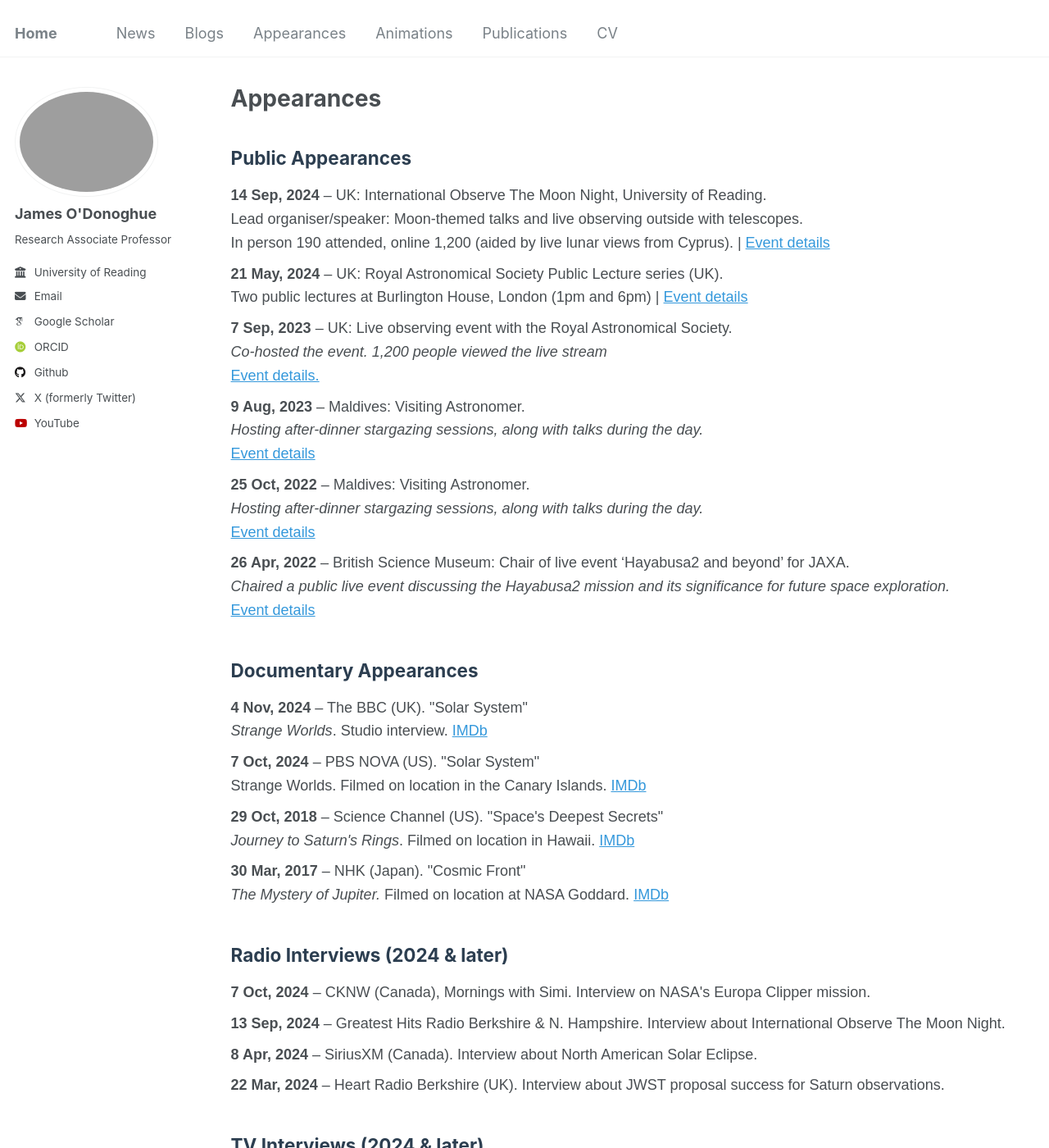
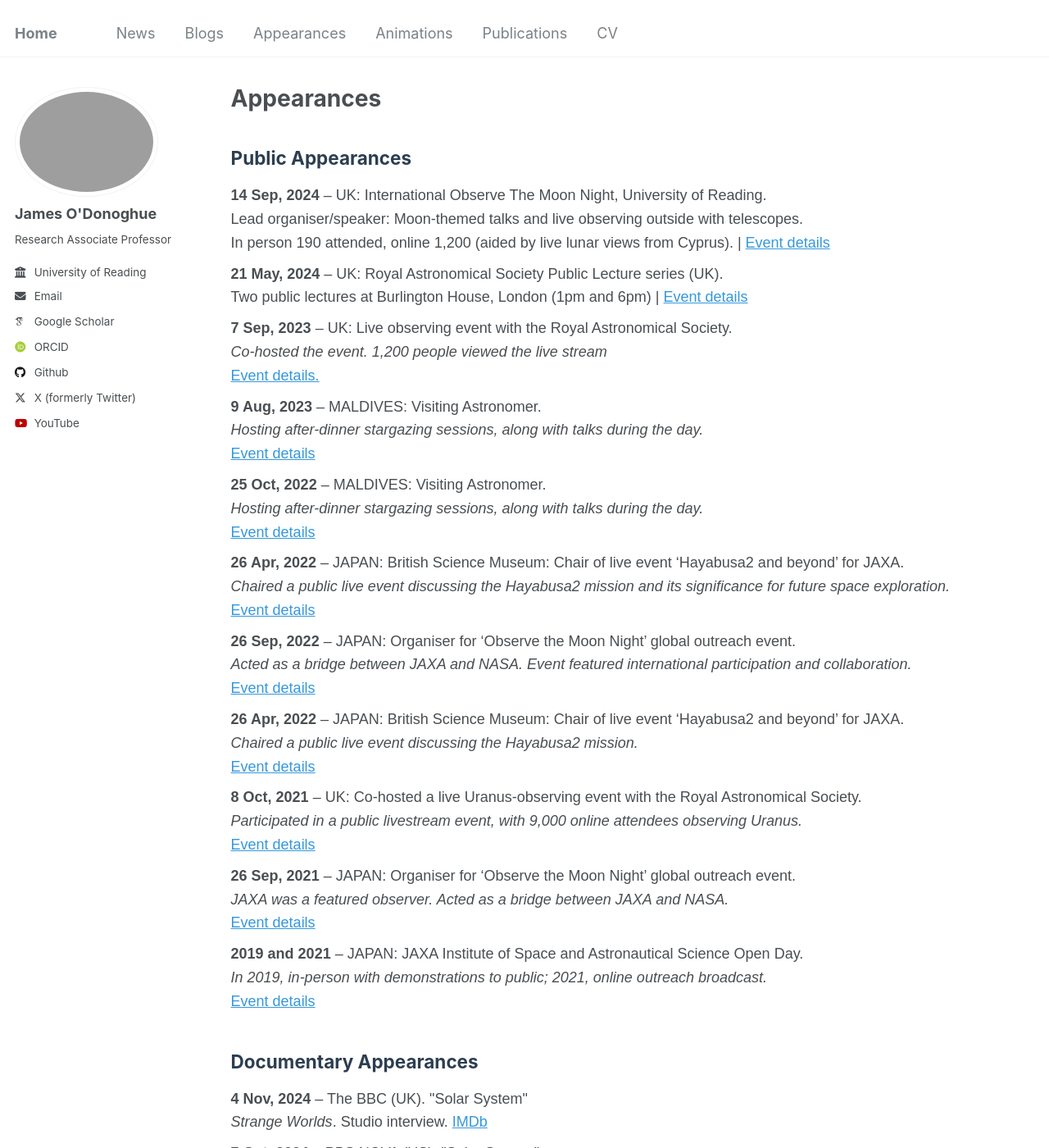
Before and after one commit to odonoghuespace/odonoghuespace.github.io, a Jekyll site: the page built from _pages/appearances.html, in a window 1280 px wide and 1400 px high. Shown: the whole window at 82% size. Built offline with Jekyll 4.4.1, drawn with Linux system fonts in a browser that asks for light colours; some web fonts are replaced.

Commit message:
Update appearances.html

```diff
--- a/_pages/appearances.html
+++ b/_pages/appearances.html
@@ -57,20 +57,46 @@ author_profile: true
             <br><a href="https://ras.ac.uk/Eyeingtheionosphere" target="_blank">Event details.</a>
         </li>
 
-        <li><strong>9 Aug, 2023</strong> – Maldives: Visiting Astronomer.
+        <li><strong>9 Aug, 2023</strong> – MALDIVES: Visiting Astronomer.
             <br><em>Hosting after-dinner stargazing sessions, along with talks during the day.</em>
             <br><a href="https://soneva.com/ko/event/james-odonoghue/" target="_blank">Event details</a>
         </li>
 
-        <li><strong>25 Oct, 2022</strong> – Maldives: Visiting Astronomer.
+        <li><strong>25 Oct, 2022</strong> – MALDIVES: Visiting Astronomer.
             <br><em>Hosting after-dinner stargazing sessions, along with talks during the day.</em>
             <br><a href="https://maldives-magazine.com/news/wellness-activities-soneva-jani-2022-october.html" target="_blank">Event details</a>
         </li>
 
-        <li><strong>26 Apr, 2022</strong> – British Science Museum: Chair of live event ‘Hayabusa2 and beyond’ for JAXA.
+        <li><strong>26 Apr, 2022</strong> – JAPAN: British Science Museum: Chair of live event ‘Hayabusa2 and beyond’ for JAXA.
             <br><em>Chaired a public live event discussing the Hayabusa2 mission and its significance for future space exploration.</em>
             <br><a href="https://www.sciencemuseum.org.uk/sites/default/files/2022-04/ScM%20Space%20Seminars%20Series%20Info%20acc%20updated%2012042022.pdf" target="_blank">Event details</a>
         </li>
+
+        <li><strong>26 Sep, 2022</strong> – JAPAN: Organiser for ‘Observe the Moon Night’ global outreach event.
+            <br><em>Acted as a bridge between JAXA and NASA. Event featured international participation and collaboration.</em>
+            <br><a href="https://www.isas.jaxa.jp/gallery/feature/isas/isas_20221012.html" target="_blank">Event details</a>
+        </li>
+
+        <li><strong>26 Apr, 2022</strong> – JAPAN: British Science Museum: Chair of live event ‘Hayabusa2 and beyond’ for JAXA.
+            <br><em>Chaired a public live event discussing the Hayabusa2 mission.</em>
+            <br><a href="https://www.sciencemuseum.org.uk/sites/default/files/2022-04/ScM%20Space%20Seminars%20Series%20Info%20acc%20updated%2012042022.pdf" target="_blank">Event details</a>
+        </li>
+
+        <li><strong>8 Oct, 2021</strong> – UK: Co-hosted a live Uranus-observing event with the Royal Astronomical Society.
+            <br><em>Participated in a public livestream event, with 9,000 online attendees observing Uranus.</em>
+            <br><a href="https://ras.ac.uk/news-and-press/news/public-livestream-uranus-8-10-october" target="_blank">Event details</a>
+        </li>
+
+        <li><strong>26 Sep, 2021</strong> – JAPAN: Organiser for ‘Observe the Moon Night’ global outreach event.
+            <br><em>JAXA was a featured observer. Acted as a bridge between JAXA and NASA.</em>
+            <br><a href="https://moon.nasa.gov/observe-the-moon-night/about/featured-observer-jaxa/" target="_blank">Event details</a>
+        </li>
+
+        <li><strong>2019 and 2021</strong> – JAPAN: JAXA Institute of Space and Astronautical Science Open Day.
+            <br><em>In 2019, in-person with demonstrations to public; 2021, online outreach broadcast.</em>
+            <br><a href="https://www.isas.jaxa.jp/en/outreach/open_house/" target="_blank">Event details</a>
+        </li>
+
 
         </ul>
     </div>
```
